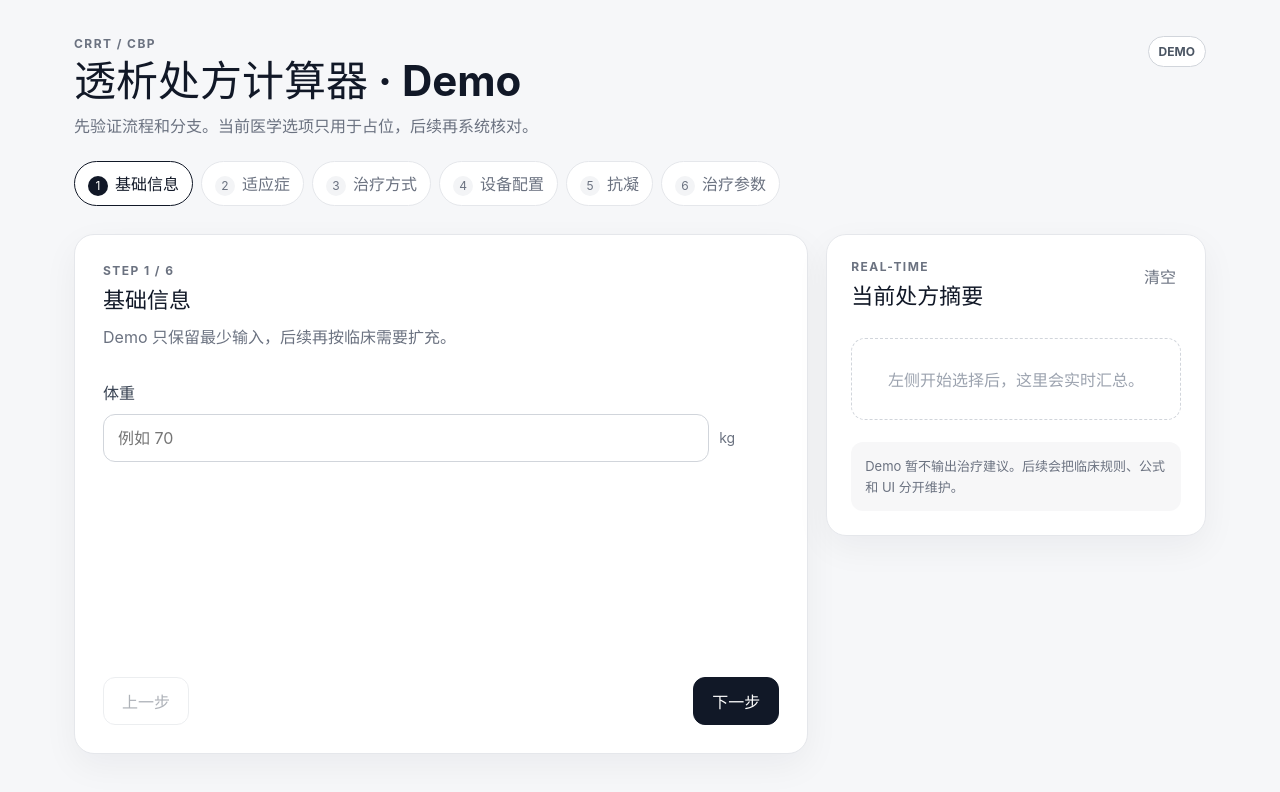
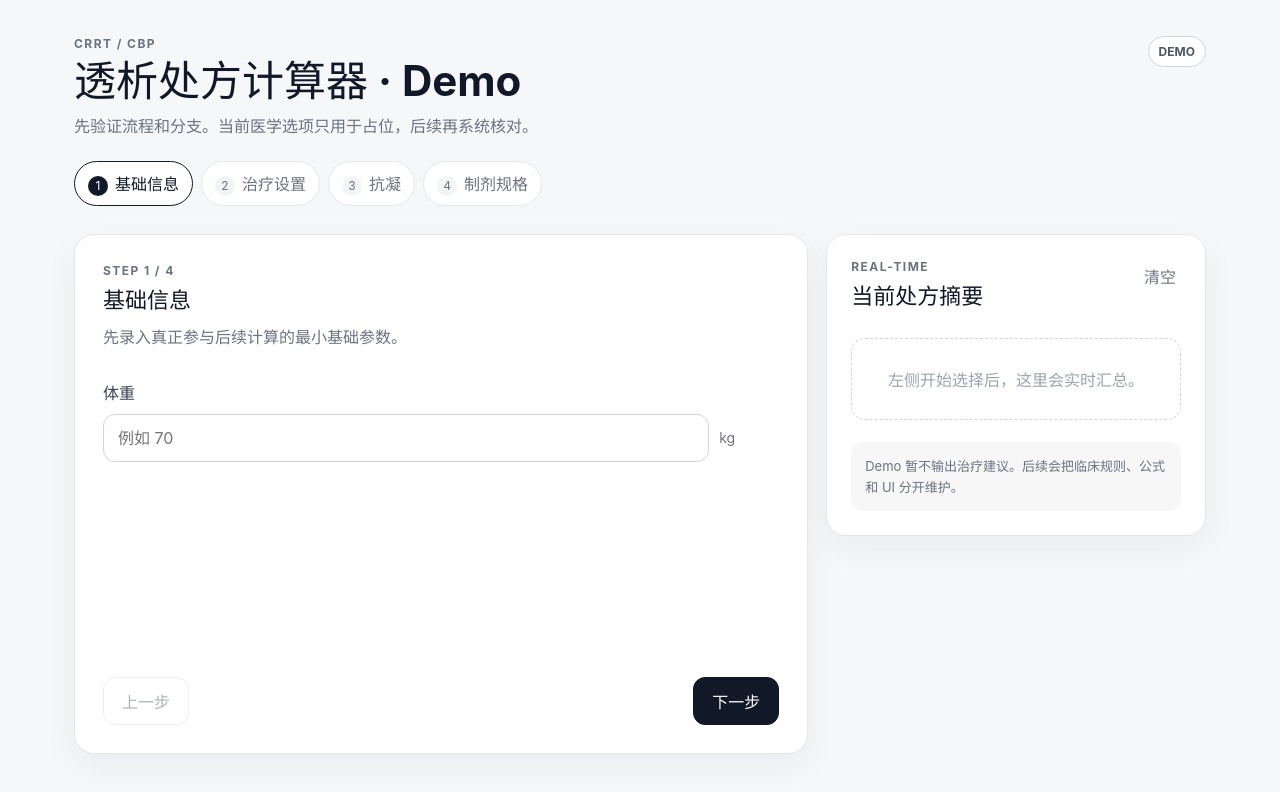
Before and after one commit to banxia-O/CRRT-Calculator, a React (Vite) app: page / in a window 1280 px wide. Shown: the top 792 px of the page. Built offline with nearby package versions, Linux system fonts and the light colour scheme.

Commit message:
feat: implement phase 1 core CRRT input model

```diff
--- a/src/clinical/config.ts
+++ b/src/clinical/config.ts
@@ -1,125 +1,187 @@
 import type { StepConfig } from '../flow/types'
-
-const other = { value: '__other__', label: '其他' }
+import {
+  anticoagulationOptions,
+  bicarbonatePreparationOptions,
+  calciumGluconatePreparationOptions,
+  citratePreparationOptions,
+  fluidAllocationOptions,
+  modeOptions,
+  potassiumChloridePreparationOptions,
+} from './options'
 
 export const steps: StepConfig[] = [
   {
     id: 'basic',
     title: '基础信息',
-    description: 'Demo 只保留最少输入，后续再按临床需要扩充。',
-    fields: [
-      { id: 'weight', label: '体重', type: 'number', unit: 'kg', placeholder: '例如 70' },
-    ],
-  },
-  {
-    id: 'indication',
-    title: '适应症',
+    description: '先录入真正参与后续计算的最小基础参数。',
     fields: [
       {
-        id: 'indication',
-        label: '主要适应症',
-        type: 'single',
-        allowOther: true,
-        options: [
-          { value: 'aki', label: '急性肾损伤' },
-          { value: 'fluid', label: '容量管理' },
-          { value: 'electrolyte', label: '电解质 / 酸碱紊乱' },
-          other,
-        ],
+        id: 'weight',
+        label: '体重',
+        type: 'number',
+        unit: 'kg',
+        placeholder: '例如 70',
+        purpose: 'calculation',
       },
     ],
   },
   {
-    id: 'mode',
-    title: '治疗方式',
+    id: 'therapy',
+    title: '治疗设置',
+    description: '这一页只收拢治疗模式、目标剂量、血流量和液体分配方式；具体公式在 Phase 2 接入。',
     fields: [
       {
         id: 'mode',
         label: 'CRRT / CBP 模式',
         type: 'single',
         allowOther: true,
-        options: [
-          { value: 'cvvh', label: 'CVVH' },
-          { value: 'cvvhd', label: 'CVVHD' },
-          { value: 'cvvhdf', label: 'CVVHDF' },
-          other,
-        ],
+        options: modeOptions,
+        purpose: 'calculation',
       },
-    ],
-  },
-  {
-    id: 'device',
-    title: '设备配置',
-    fields: [
       {
-        id: 'machine',
-        label: '机型',
+        id: 'targetDose',
+        label: '目标治疗剂量',
+        type: 'number',
+        unit: 'mL/kg/h',
+        placeholder: '例如 25',
+        helpText: 'Phase 1 仅记录输入，暂不自动推荐目标剂量。',
+        purpose: 'calculation',
+      },
+      {
+        id: 'bloodFlow',
+        label: '血流量',
+        type: 'number',
+        unit: 'mL/min',
+        placeholder: '例如 130',
+        purpose: 'calculation',
+      },
+      {
+        id: 'fluidAllocation',
+        label: '置换液 / 透析液分配方式',
         type: 'single',
         allowOther: true,
-        options: [
-          { value: 'prismaflex', label: 'Prismaflex' },
-          { value: 'multiFiltrate', label: 'multiFiltrate' },
-          other,
-        ],
+        options: fluidAllocationOptions,
+        purpose: 'calculation',
       },
       {
-        id: 'access',
-        label: '血管通路',
-        type: 'single',
-        allowOther: true,
-        options: [
-          { value: 'ijv', label: '颈内静脉' },
-          { value: 'femoral', label: '股静脉' },
-          other,
-        ],
+        id: 'replacementShare',
+        label: '置换液占比',
+        type: 'number',
+        unit: '%',
+        placeholder: '例如 60',
+        visibleIf: { field: 'fluidAllocation', operator: 'equals', value: 'custom_ratio' },
+        purpose: 'calculation',
+      },
+      {
+        id: 'dialysateShare',
+        label: '透析液占比',
+        type: 'number',
+        unit: '%',
+        placeholder: '例如 40',
+        visibleIf: { field: 'fluidAllocation', operator: 'equals', value: 'custom_ratio' },
+        purpose: 'calculation',
       },
     ],
   },
   {
     id: 'anticoagulation',
     title: '抗凝',
+    description: '选择抗凝路径后，只展开该路径后续计算需要的制剂输入。',
     fields: [
       {
         id: 'anticoagulation',
         label: '抗凝方式',
         type: 'single',
         allowOther: true,
-        options: [
-          { value: 'none', label: '无抗凝' },
-          { value: 'heparin', label: '肝素' },
-          { value: 'citrate', label: '枸橼酸' },
-          other,
-        ],
+        options: anticoagulationOptions,
+        purpose: 'calculation',
       },
       {
-        id: 'citrateRate',
-        label: '枸橼酸速度',
+        id: 'citratePreparation',
+        label: '枸橼酸制剂',
+        type: 'single',
+        allowOther: true,
+        options: citratePreparationOptions,
+        visibleIf: { field: 'anticoagulation', operator: 'equals', value: 'citrate' },
+        purpose: 'calculation',
+      },
+      {
+        id: 'citrateCustomConcentration',
+        label: '其他枸橼酸浓度',
         type: 'number',
-        unit: 'mL/h',
-        visibleIf: { field: 'anticoagulation', operator: 'equals', value: 'citrate' },
+        unit: '%',
+        placeholder: '请输入实际规格',
+        visibleIf: { field: 'citratePreparation', operator: 'equals', value: '__other__' },
+        purpose: 'calculation',
+      },
+      {
+        id: 'heparinConcentration',
+        label: '肝素配置浓度',
+        type: 'number',
+        unit: 'IU/mL',
+        placeholder: '输入实际泵内浓度',
+        visibleIf: { field: 'anticoagulation', operator: 'equals', value: 'heparin' },
+        purpose: 'calculation',
       },
     ],
   },
   {
-    id: 'parameters',
-    title: '治疗参数',
+    id: 'preparations',
+    title: '制剂规格',
+    description: '先把后续公式需要的制剂规格结构化。常用规格作为选项，院内其他规格可自由输入。',
     fields: [
-      { id: 'bloodFlow', label: '血流量', type: 'number', unit: 'mL/min' },
       {
-        id: 'replacementFlow',
-        label: '置换液速度',
-        type: 'number',
-        unit: 'mL/h',
-        visibleIf: { field: 'mode', operator: 'in', values: ['cvvh', 'cvvhdf'] },
+        id: 'calciumGluconatePreparation',
+        label: '葡萄糖酸钙',
+        type: 'single',
+        allowOther: true,
+        options: calciumGluconatePreparationOptions,
+        visibleIf: { field: 'anticoagulation', operator: 'equals', value: 'citrate' },
+        purpose: 'calculation',
       },
       {
-        id: 'dialysateFlow',
-        label: '透析液速度',
+        id: 'calciumGluconateCustomConcentration',
+        label: '其他葡萄糖酸钙浓度',
         type: 'number',
-        unit: 'mL/h',
-        visibleIf: { field: 'mode', operator: 'in', values: ['cvvhd', 'cvvhdf'] },
+        unit: '%',
+        placeholder: '请输入实际规格',
+        visibleIf: { field: 'calciumGluconatePreparation', operator: 'equals', value: '__other__' },
+        purpose: 'calculation',
       },
-      { id: 'netUf', label: '净超滤速度', type: 'number', unit: 'mL/h' },
+      {
+        id: 'bicarbonatePreparation',
+        label: 'NaHCO₃（碳酸氢钠）',
+        type: 'single',
+        allowOther: true,
+        options: bicarbonatePreparationOptions,
+        purpose: 'calculation',
+      },
+      {
+        id: 'bicarbonateCustomConcentration',
+        label: '其他 NaHCO₃ 浓度',
+        type: 'number',
+        unit: '%',
+        placeholder: '请输入实际规格',
+        visibleIf: { field: 'bicarbonatePreparation', operator: 'equals', value: '__other__' },
+        purpose: 'calculation',
+      },
+      {
+        id: 'potassiumChloridePreparation',
+        label: 'KCl（氯化钾）',
+        type: 'single',
+        allowOther: true,
+        options: potassiumChloridePreparationOptions,
+        purpose: 'calculation',
+      },
+      {
+        id: 'potassiumChlorideCustomConcentration',
+        label: '其他 KCl 浓度',
+        type: 'number',
+        unit: '%',
+        placeholder: '请输入实际规格',
+        visibleIf: { field: 'potassiumChloridePreparation', operator: 'equals', value: '__other__' },
+        purpose: 'calculation',
+      },
     ],
   },
 ]
```
